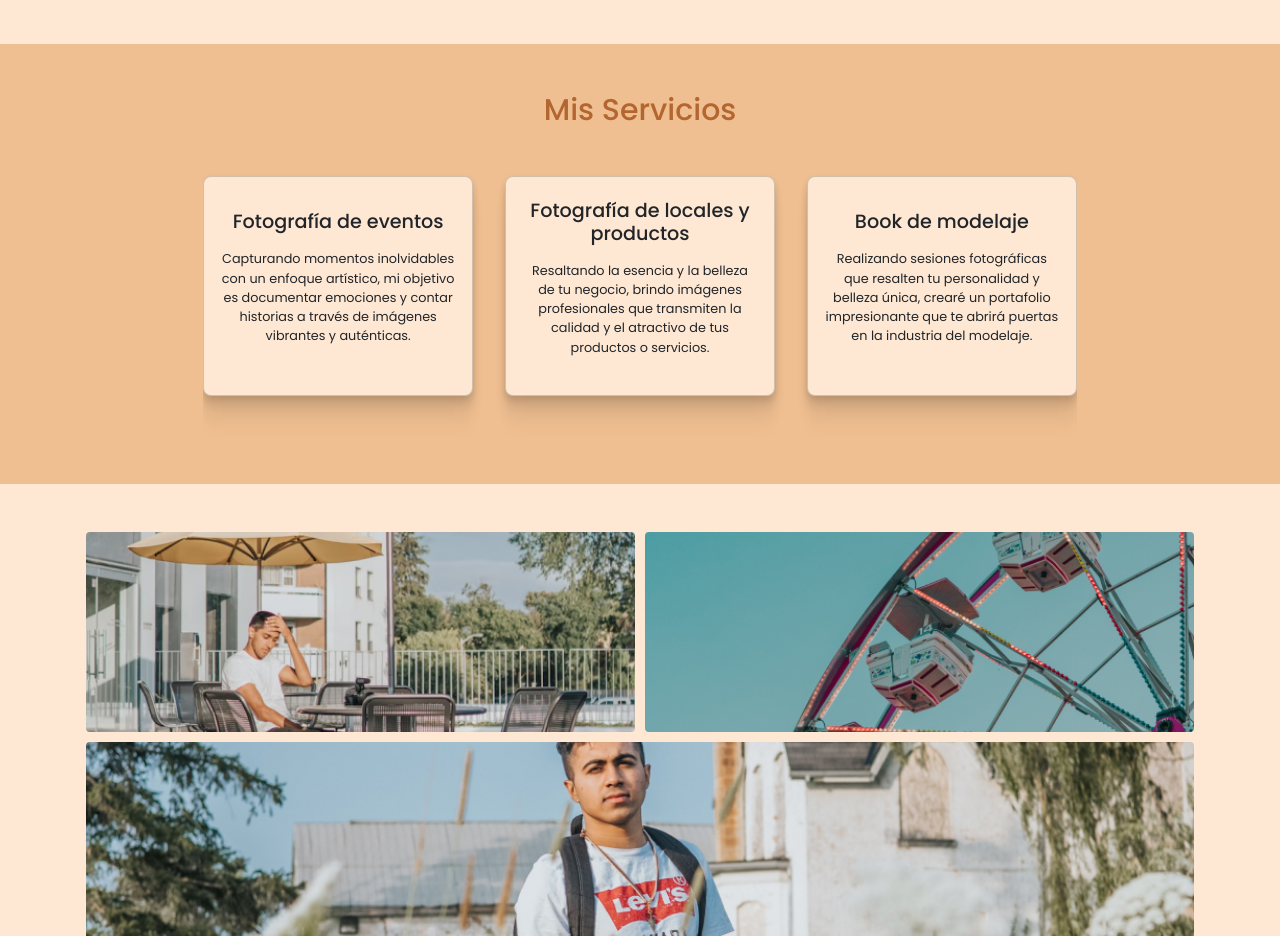
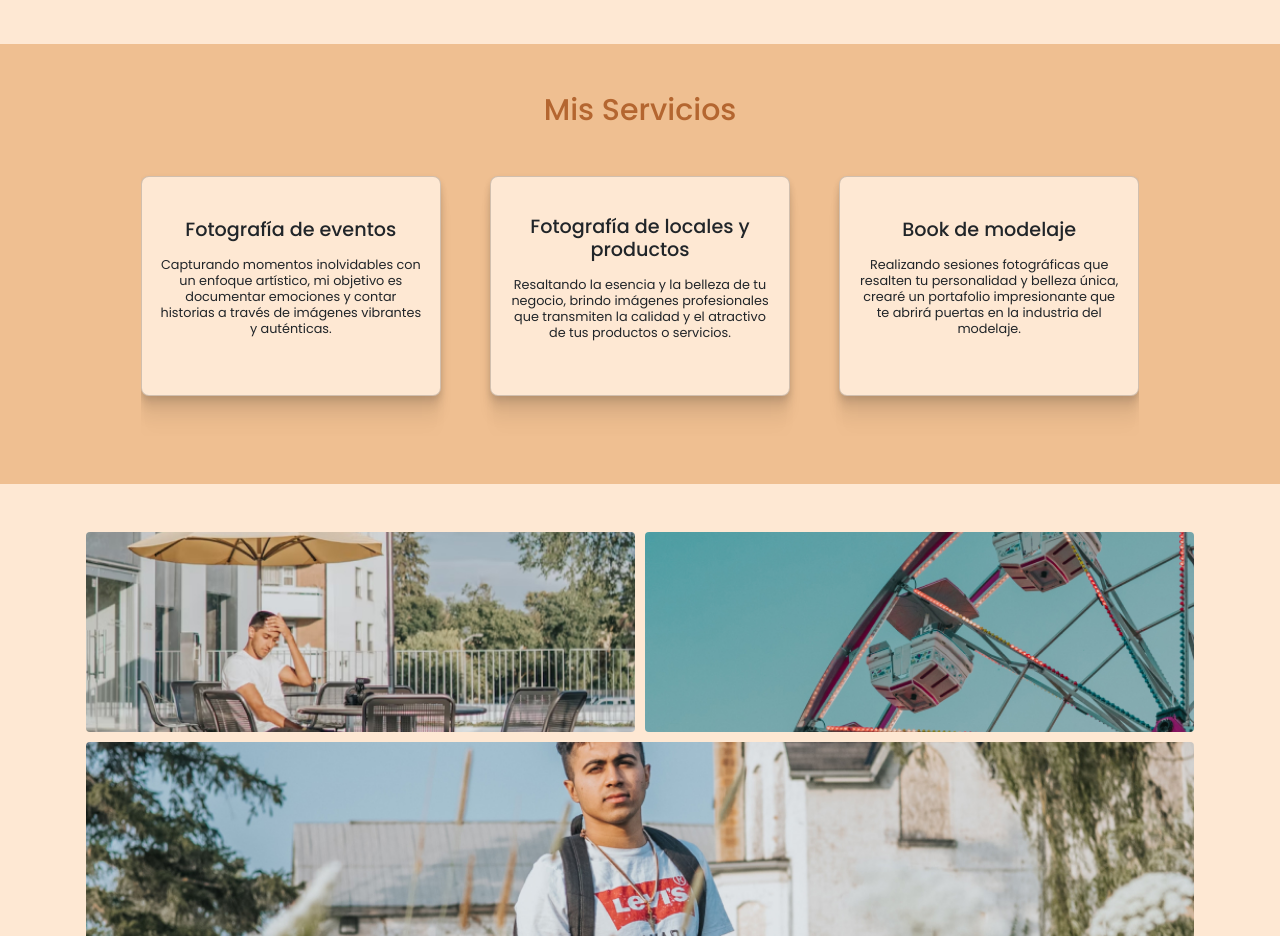
Before and after one commit to july8712/landing-fotografo, a plain HTML site: page index.html in a window 1280 px wide. Shown: the part 1040-1976 px from the top of the page. Drawn offline with nearby package versions, Linux system fonts and the light colour scheme.

Commit message:
Responsive de servicios

```diff
--- a/css/styles.css
+++ b/css/styles.css
@@ -313,6 +313,7 @@ nav ul li a {
     display: flex;
     justify-content: center;
     align-items: center;
+    line-height: 16px;
     max-width: 225px;
     cursor: pointer;
 }
@@ -459,6 +460,7 @@ footer p{
 @media(min-width:350px){
     .contenedorCards {
         grid-auto-columns: 54%;
+        width: 80%;
     }
 }
 
@@ -505,35 +507,6 @@ footer p{
         font-size:2rem
     }
 
-    /* .imagenPersona{
-        width: 100%;
-        gap: 2.5rem;
-    }
-
-    .imagenPersona img {
-        width: 50%;
-        margin-bottom: 10px;
-    }    */
-
-    /* .persona{
-        margin-top:-10%;
-    } */
-
-    .contenedorCards{
-        display: flex;
-        max-width: 70%;
-        justify-content: space-between;
-        align-items: center;
-        gap: 2rem;
-        overflow-x: none;
-    }
-
-    .card{
-        width:300px;
-        max-width: 400px;
-        height: 220px;
-    }
-
     #misServicios{
         margin-top:0
     }
@@ -575,3 +548,37 @@ footer p{
         display: inline;
     }
 }
+
+
+
+@media(min-width:678px) {
+    .contenedorCards {
+            gap: 2rem;
+            width: 80%;
+        }
+
+        .card {
+            width: 300px;
+            max-width: 400px;
+            height: 220px;
+        }
+}
+
+@media(min-width:768px) {
+    .contenedorCards {
+        width: 80%;
+        gap: 1rem;
+
+    }
+}
+
+@media(min-width:992px) {
+        .contenedorCards {
+                display: flex;
+                max-width: 85%;
+                justify-content: space-between;
+                align-items: center;
+                gap: 2rem;
+                overflow-x: none;
+            }
+}
```
